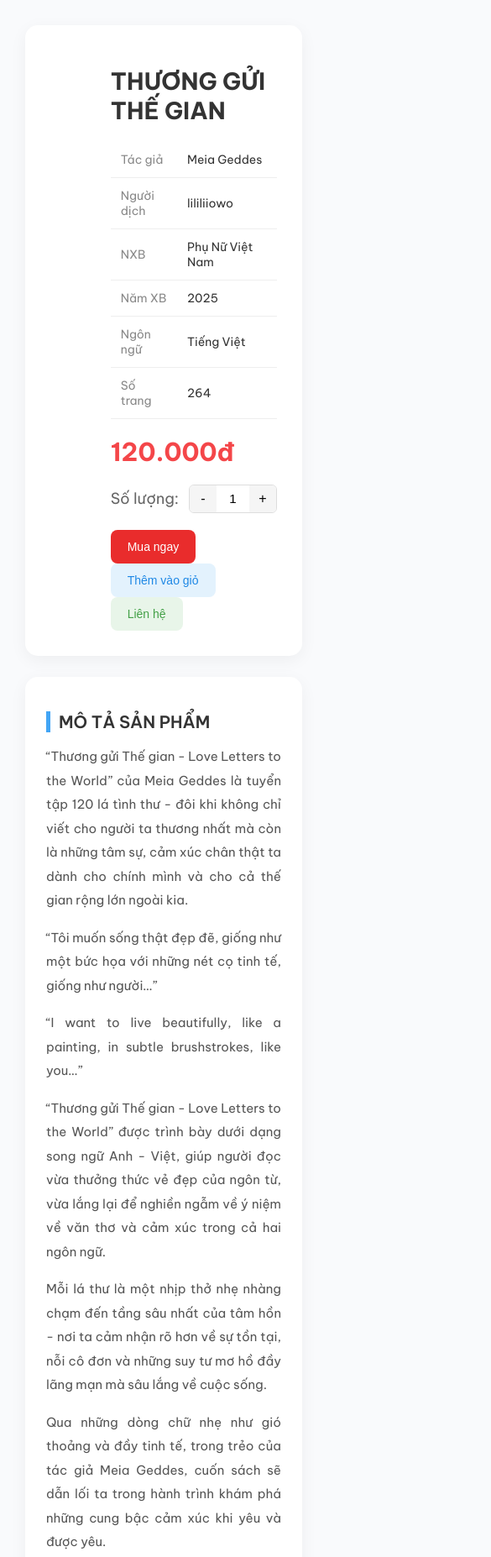
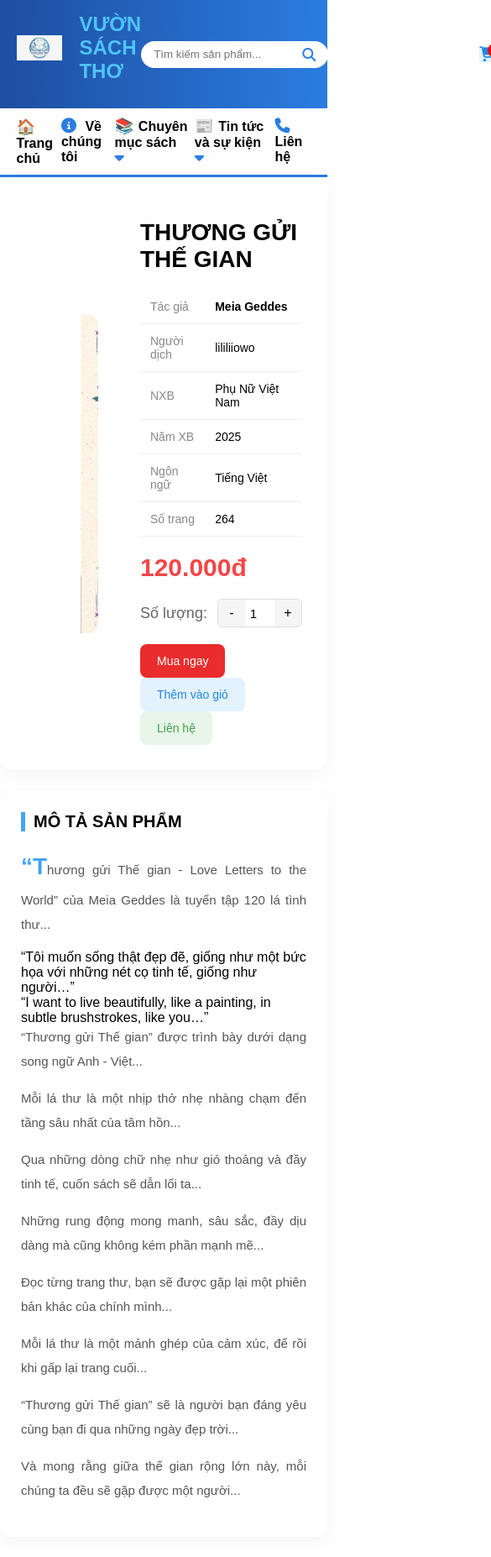
Before and after one commit to pmhieu27/Web_BookStore, a plain HTML site: page page/Chitietsanpham.html in a window 390 px wide. Shown: the top 1854 px of the page at 84% size, 585 px wide, since content can reach past the window. Drawn offline with Linux system fonts and the light colour scheme.

Commit message:
chitietsanpham

```diff
--- a/css/Chitietsanpham.css
+++ b/css/Chitietsanpham.css
@@ -1,18 +1,5 @@
 /* FONT GOOGLE */
-@import url('https://fonts.googleapis.com/css2?family=Be+Vietnam+Pro:wght@300;400;600;700&display=swap');
-
-body {
-    font-family: 'Be Vietnam Pro', sans-serif;
-    background: #f9fafc;
-    margin: 0;
-    padding: 30px;
-    color: #333;
-}
-
-.container {
-    max-width: 1100px;
-    margin: auto;
-}
+@import url("https://fonts.googleapis.com/css2?family=Be+Vietnam+Pro:wght@300;400;600;700&display=swap");
 
 /* BOX CHÍNH */
 .product-top {
@@ -21,7 +8,9 @@ body {
   background: #fff;
   padding: 30px;
   border-radius: 15px;
-    box-shadow: 0 5px 20px rgba(0,0,0,0.05);
+  box-shadow: 0 5px 20px rgba(0, 0, 0, 0.05);
+  justify-content: center;
+  align-items: center;
 }
 
 /* ẢNH */
@@ -45,9 +34,8 @@ body {
 .product-info h1 {
   font-size: 28px;
   font-weight: 700;
-    margin-bottom: 20px;
+  margin: 20px 0;
 }
-
 
 table {
   width: 100%;
@@ -66,14 +54,12 @@ table td:first-child {
   width: 40%;
 }
 
-
 .price {
   color: #f44649;
   font-size: 30px;
   font-weight: 700;
   margin: 20px 0;
 }
-
 
 .buttons button {
   padding: 12px 20px;
@@ -86,7 +72,6 @@ table td:first-child {
   transition: 0.3s;
 }
 
-
 .buy {
   background: linear-gradient(135deg, #e92c2c, #e92c2c);
   color: white;
@@ -95,7 +80,6 @@ table td:first-child {
 .buy:hover {
   transform: translateY(-2px);
 }
-
 
 .cart {
   background: #e3f2fd;
@@ -106,7 +90,6 @@ table td:first-child {
   background: #bbdefb;
 }
 
-
 .contact {
   background: #e8f5e9;
   color: #43a047;
@@ -116,15 +99,15 @@ table td:first-child {
   background: #c8e6c9;
 }
 
-
 .description {
   background: #fff;
   margin-top: 25px;
   padding: 25px;
   border-radius: 15px;
-    box-shadow: 0 5px 20px rgba(0,0,0,0.05);
+  box-shadow: 0 5px 20px rgba(0, 0, 0, 0.05);
+  max-width: 800px;
+  margin: 25px auto;
 }
-
 
 .description h2 {
   font-size: 20px;
@@ -160,14 +143,12 @@ table td:first-child {
   flex-wrap: nowrap;
 }
 
-
 .label {
   font-size: 16px;
   font-weight: 500;
   color: #555;
   white-space: nowrap;
 }
-
 
 .quantity-wrapper {
   display: flex;
@@ -223,3 +204,11 @@ table td:first-child {
   overflow: hidden;
   margin-bottom: 20px;
 }
+
+footer {
+  background: url("footer-bg.jpg") no-repeat center/cover;
+  background-color: #004793;
+  color: #ffffff;
+  text-align: center;
+  padding: 50px 0 20px;
+}
--- a/page/Chitietsanpham.html
+++ b/page/Chitietsanpham.html
@@ -1,31 +1,109 @@
 <!DOCTYPE html>
 <html lang="vi">
   <head>
-    <meta charset="UTF-8">
+    <meta charset="UTF-8" />
     <title>Chi tiết sách</title>
-    <link rel="stylesheet" href="../css/Chitietsanpham.css">
+    <link rel="stylesheet" href="../css/Chitietsanpham.css" />
+    <link rel="stylesheet" href="../css/footer.css" />
+    <link rel="stylesheet" href="../css/header.css" />
+    <link
+      rel="stylesheet"
+      href="https://cdnjs.cloudflare.com/ajax/libs/font-awesome/6.5.0/css/all.min.css"
+    />
   </head>
   <body>
-
     <div class="container">
-
-    <!-- PHẦN TRÊN -->
-    <div class="product-top">
-
-        <!-- ẢNH -->
-        <div class="product-image">
-            <img src="../img/Thương gửi thế gian.jpg" alt="Sách">
+      <header>
+        <div class="header-top">
+          <div class="container-navbar header-flex">
+            <div class="logo">
+              <img src="../img/logo.jpg" alt="logo" />
+              <span>VƯỜN SÁCH THƠ</span>
             </div>
 
-        <!-- THÔNG TIN -->
+            <div class="search-box">
+              <input type="text" placeholder="Tìm kiếm sản phẩm..." />
+              <i class="fa fa-search"></i>
+            </div>
+
+            <div class="header-right">
+              <div class="item">
+                <i class="fa fa-phone"></i>
+                <div>
+                  <b>19006656</b><br />
+                  <span>Hỗ trợ khách hàng</span>
+                </div>
+              </div>
+
+              <div class="item">
+                <i class="fa fa-user"></i>
+                <div>
+                  <b>Đăng nhập</b><br />
+                  <span>Đăng ký</span>
+                </div>
+              </div>
+
+              <div class="item cart">
+                <i class="fa fa-shopping-cart"></i>
+                <span class="badge">0</span>
+              </div>
+            </div>
+          </div>
+        </div>
+
+        <nav class="menu-bar">
+          <div class="container-navbar">
+            <ul class="menu">
+              <li><span class="emoji">🏠</span>Trang chủ</li>
+              <li><i class="fa fa-info-circle"></i> Về chúng tôi</li>
+
+              <li class="dropdown">
+                <label for="book-toggle">
+                  <span class="emoji">📚</span>Chuyên mục sách
+                  <i class="fa fa-caret-down"></i>
+                </label>
+                <input type="checkbox" id="book-toggle" />
+                <ul class="submenu">
+                  <li>Sách lịch sử</li>
+                  <li>Sách kỹ năng</li>
+                  <li>Sách truyện</li>
+                  <li>Sách luyện đề</li>
+                </ul>
+              </li>
+
+              <li class="dropdown">
+                <label for="news-toggle">
+                  <span class="emoji">📰</span>Tin tức và sự kiện
+                  <i class="fa fa-caret-down"></i>
+                </label>
+                <input type="checkbox" id="news-toggle" />
+                <ul class="submenu">
+                  <li>Tin báo chí</li>
+                  <li>Sự kiện</li>
+                </ul>
+              </li>
+              <li><i class="fa fa-phone"></i> Liên hệ</li>
+            </ul>
+          </div>
+        </nav>
+      </header>
+
+      <main>
+        <section class="product-top">
+          <div class="product-image">
+            <img
+              src="../img/Thương gửi thế gian.jpg"
+              alt="Sách Thương gửi thế gian - Meia Geddes"
+            />
+          </div>
+
           <div class="product-info">
-
             <h1>THƯƠNG GỬI THẾ GIAN</h1>
 
-            <table>
+            <table class="info-table">
               <tr>
                 <td>Tác giả</td>
-                    <td>Meia Geddes</td>
+                <td><strong>Meia Geddes</strong></td>
               </tr>
               <tr>
                 <td>Người dịch</td>
@@ -49,90 +127,137 @@
               </tr>
             </table>
 
-            <!-- GIÁ -->
             <p class="price">120.000đ</p>
 
-            <!-- NÚT -->
             <div class="quantity-wrapper">
               <span class="label">Số lượng:</span>
-
               <div class="quantity">
-        <button onclick="decrease()">-</button>
-        <input type="text" id="qty" value="1">
-        <button onclick="increase()">+</button>
+                <button type="button" onclick="decrease()">-</button>
+                <input type="number" id="qty" value="1" min="1" />
+                <button type="button" onclick="increase()">+</button>
               </div>
             </div>
+
             <div class="buttons">
-                <button class="buy">Mua ngay</button>
-                <button class="cart">Thêm vào giỏ</button>
-                <button class="contact">Liên hệ</button>
+              <button class="btn buy">Mua ngay</button>
+              <button class="btn cart">Thêm vào giỏ</button>
+              <button class="btn contact">Liên hệ</button>
             </div>
+          </div>
+        </section>
 
-        </div>
-
-    </div>
-
-    <!-- MÔ TẢ -->
-   <div class="description">
+        <section class="description">
           <h2>MÔ TẢ SẢN PHẨM</h2>
 
+          <article>
             <p>
-        “Thương gửi Thế gian - Love Letters to the World” của Meia Geddes là tuyển tập 120 lá tình thư -
-        đôi khi không chỉ viết cho người ta thương nhất mà còn là những tâm sự, cảm xúc chân thật ta dành cho
-        chính mình và cho cả thế gian rộng lớn ngoài kia.
+              “Thương gửi Thế gian - Love Letters to the World” của Meia Geddes
+              là tuyển tập 120 lá tình thư...
             </p>
 
-    <p class="quote">
-        “Tôi muốn sống thật đẹp đẽ, giống như một bức họa với những nét cọ tinh tế, giống như người…”
-    </p>
+            <blockquote class="quote">
+              “Tôi muốn sống thật đẹp đẽ, giống như một bức họa với những nét cọ
+              tinh tế, giống như người…”
+            </blockquote>
 
-    <p class="quote en">
-        “I want to live beautifully, like a painting, in subtle brushstrokes, like you…”
-    </p>
+            <blockquote class="quote en">
+              “I want to live beautifully, like a painting, in subtle
+              brushstrokes, like you…”
+            </blockquote>
 
             <p>
-        “Thương gửi Thế gian - Love Letters to the World” được trình bày dưới dạng song ngữ Anh - Việt,
-        giúp người đọc vừa thưởng thức vẻ đẹp của ngôn từ, vừa lắng lại để nghiền ngẫm về ý niệm về văn thơ
-        và cảm xúc trong cả hai ngôn ngữ.
+              “Thương gửi Thế gian” được trình bày dưới dạng song ngữ Anh -
+              Việt...
             </p>
-
             <p>
-        Mỗi lá thư là một nhịp thở nhẹ nhàng chạm đến tầng sâu nhất của tâm hồn - nơi ta cảm nhận rõ hơn
-        về sự tồn tại, nỗi cô đơn và những suy tư mơ hồ đầy lãng mạn mà sâu lắng về cuộc sống.
+              Mỗi lá thư là một nhịp thở nhẹ nhàng chạm đến tầng sâu nhất của
+              tâm hồn...
             </p>
-
             <p>
-        Qua những dòng chữ nhẹ như gió thoảng và đầy tinh tế, trong trẻo của tác giả Meia Geddes,
-        cuốn sách sẽ dẫn lối ta trong hành trình khám phá những cung bậc cảm xúc khi yêu và được yêu.
+              Qua những dòng chữ nhẹ như gió thoảng và đầy tinh tế, cuốn sách sẽ
+              dẫn lối ta...
             </p>
-
             <p>
-        Những rung động mong manh, sâu sắc, đầy dịu dàng mà cũng không kém phần mạnh mẽ.
-        Qua đó ta học cách yêu lấy chính mình, tin vào những điều tử tế và mở lòng đón nhận tình yêu.
+              Những rung động mong manh, sâu sắc, đầy dịu dàng mà cũng không kém
+              phần mạnh mẽ...
             </p>
-
             <p>
-        Đọc từng trang thư, bạn sẽ được gặp lại một phiên bản khác của chính mình nhưng dịu dàng hơn,
-        nhạy cảm hơn, thấu hiểu hơn.
+              Đọc từng trang thư, bạn sẽ được gặp lại một phiên bản khác của
+              chính mình...
             </p>
-
             <p>
-        Mỗi lá thư là một mảnh ghép của cảm xúc, để rồi khi gấp lại trang cuối, ta bỗng nhận ra:
-        ta cũng yêu thế giới này theo cách rất riêng, rất lặng lẽ và rất đỗi chân thành.
+              Mỗi lá thư là một mảnh ghép của cảm xúc, để rồi khi gấp lại trang
+              cuối...
             </p>
-
             <p>
-        “Thương gửi Thế gian - Love Letters to the World” sẽ là người bạn đáng yêu cùng bạn đi qua
-        những ngày đẹp trời và cả những ngày chẳng có gì ngoài một trái tim cần được yêu thương.
+              “Thương gửi Thế gian” sẽ là người bạn đáng yêu cùng bạn đi qua
+              những ngày đẹp trời...
             </p>
 
             <p class="ending">
-        Và mong rằng giữa thế gian rộng lớn này, mỗi chúng ta đều sẽ gặp được một người sẵn lòng gửi tặng
-        ta hàng vạn lá thư tình viết bằng vạn thương yêu…
+              Và mong rằng giữa thế gian rộng lớn này, mỗi chúng ta đều sẽ gặp
+              được một người...
+            </p>
+          </article>
+        </section>
+      </main>
+
+      <footer>
+        <div class="footer-container">
+          <!-- Cột 1 -->
+          <div class="footer-col">
+            <h2 class="logo"><img src="../img/logo.jpg" /> VƯỜN SÁCH THƠ</h2>
+            <p>
+              Vườn Sách Thơ - nơi dành cho những người yêu sách, đam mê văn
+              chương, khám phá tri thức và nuôi dưỡng tâm hồn qua từng trang
+              sách.
             </p>
 
+            <div class="social">
+              <i class="fab fa-facebook"></i>
+              <i class="fab fa-youtube"></i>
+              <i class="fa fa-shopping-bag"></i>
+              <i class="fab fa-instagram"></i>
+              <i class="fab fa-tiktok"></i>
+            </div>
+          </div>
+
+          <!-- Cột 2 -->
+          <div class="footer-col">
+            <h3>LIÊN HỆ VỚI CHÚNG TÔI</h3>
+
+            <p>
+              <i class="fa fa-map-marker"></i>
+              Số 12, Chùa Bộc, Đống Đa, Hai Bà Trưng, Hà Nội
+            </p>
+
+            <!-- PHONE GROUP -->
+            <div class="phone">
+              <i class="fa fa-phone"></i>
+              <div>
+                <p>Hotline kinh doanh: 0123456789</p>
+                <p>Hotline giao hàng: 0987654321</p>
               </div>
             </div>
           </div>
+
+          <!-- Cột 3 -->
+          <div class="footer-col">
+            <h3>ĐĂNG KÝ NHẬN KHUYẾN MÃI</h3>
+            <p>Đừng bỏ lỡ những chương trình hấp dẫn</p>
+
+            <div class="subscribe">
+              <input
+                type="email"
+                placeholder="Gửi tới Vườn Email của bạn nha"
+              />
+              <button>ĐĂNG KÝ</button>
+            </div>
+          </div>
+        </div>
+
+        <div class="footer-bottom">© Bản quyền thuộc về Vườn Sách Thơ</div>
+      </footer>
+    </div>
   </body>
 </html>
```
Also changed, not shown: css/footer.css (+1 -6 lines). Lines whose indentation alone changed are shown as unchanged.
